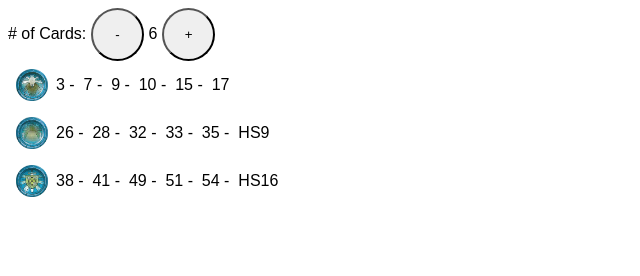
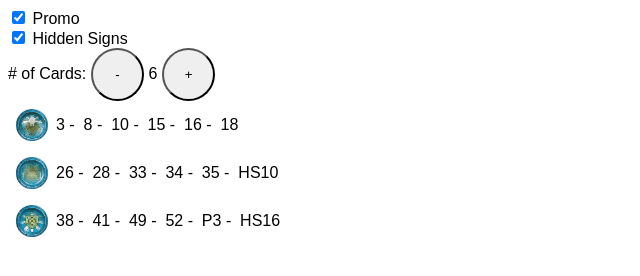
Before and after one commit to ChadHartman/mysterium, a plain HTML site: page index.html in a window 1280 px wide. Shown: the whole page, without its empty margins (0-640 px from the left). Drawn offline with nearby package versions, Linux system fonts and the light colour scheme.

Commit message:
Expansions are now filterable

```diff
--- a/app.js
+++ b/app.js
@@ -17,12 +17,13 @@ angular.module('app', []).controller('MainController', ['$scope', function ($sco
         collection.selected = [];
 
         var selectedIndexes = new Set();
-        var inclusiveMax = collection.available.length - 1;
+
         while(selectedIndexes.size < $scope.numCards) {
-            selectedIndexes.add(getRandomInt(0, inclusiveMax));
+            selectedIndexes.add(getRandomInt(0, collection.available.length));
         }
 
         selectedIndexes = Array.from(selectedIndexes);
+        // Simpler to sort the indices than the selected cards
         selectedIndexes = selectedIndexes.sort(intSorter);
 
         for (var i = 0; i < selectedIndexes.length; i++) {
@@ -32,43 +33,63 @@ angular.module('app', []).controller('MainController', ['$scope', function ($sco
     };
 
     $scope.numCards = 6;
+    $scope.hasPromo = true;
+    $scope.hasHiddenSigns = true;
 
+    // TODO: move to Model
     $scope.categories = [{
         name: "characters",
-        available: [
+        available: [],
+        core: [
             "1", "2", "3", "4", "5", "6",
             "7", "8", "9", "10", "11", "12",
-            "13", "14", "15", "16", "17", "18",
-            "P1", "HS1", "HS2", "HS3", "HS4", "HS5", "HS6"
+            "13", "14", "15", "16", "17", "18"
         ],
+        promo: ["P1"],
+        hiddenSigns: ["HS1", "HS2", "HS3", "HS4", "HS5", "HS6"],
         selected: []
     }, {
             name: "locations",
-            available: [
+            available: [],
+            core: [
                 "19", "20", "21", "22", "23", "24",
                 "25", "26", "27", "28", "29", "30",
-                "31", "32", "33", "34", "35", "36",
-                "P2", "HS7", "HS8", "HS9", "HS10", "HS11", "HS12"
+                "31", "32", "33", "34", "35", "36"
             ],
+            promo: ["P2"],
+            hiddenSigns: ["HS7", "HS8", "HS9", "HS10", "HS11", "HS12"],
             selected: []
         }, {
             name: "objects",
-            available: [
+            available: [],
+            core: [
                 "37", "38", "39", "40", "41", "42",
                 "43", "44", "45", "46", "47", "48",
-                "49", "50", "51", "52", "53", "54",
-                "P3", "HS13", "HS14", "HS15", "HS16", "HS17", "HS18"
+                "49", "50", "51", "52", "53", "54"
             ],
+            promo: ["P3"],
+            hiddenSigns: ["HS13", "HS14", "HS15", "HS16", "HS17", "HS18"],
             selected: []
         }
     ];
-
 
     $scope.addCard = function (increment) {
         $scope.numCards += increment;
 
         for (var i = 0; i < $scope.categories.length; i++) {
-            randomlySelect($scope.categories[i]);
+            var category = $scope.categories[i];
+
+            category.available = category.core.slice(0);
+
+            if($scope.hasPromo) {
+                category.available = category.available.concat(category.promo);
+            }
+
+            if($scope.hasHiddenSigns) {
+                category.available = category.available.concat(category.hiddenSigns);
+            }
+
+            randomlySelect(category);
         }
     };
 
--- a/index.html
+++ b/index.html
@@ -8,6 +8,16 @@
 
 <body>
     <div ng-controller="MainController">
+        <div>
+            <div>
+                <input id="has-promo-checkbox" type="checkbox" ng-model="hasPromo" ng-change="addCard(0)"/>
+                <label for="has-promo-checkbox">Promo</label>
+            </div>
+            <div>
+                <input id="has-hidden-signs-checkbox" type="checkbox" ng-model="hasHiddenSigns" ng-change="addCard(0)"/>
+                <label for="has-hidden-signs-checkbox">Hidden Signs</label>
+            </div>
+        </div>
         <span># of Cards:</span>
         <button class="card-adder" ng-click="addCard(-1)">-</button>
         <span>{{numCards}}</span>
```
